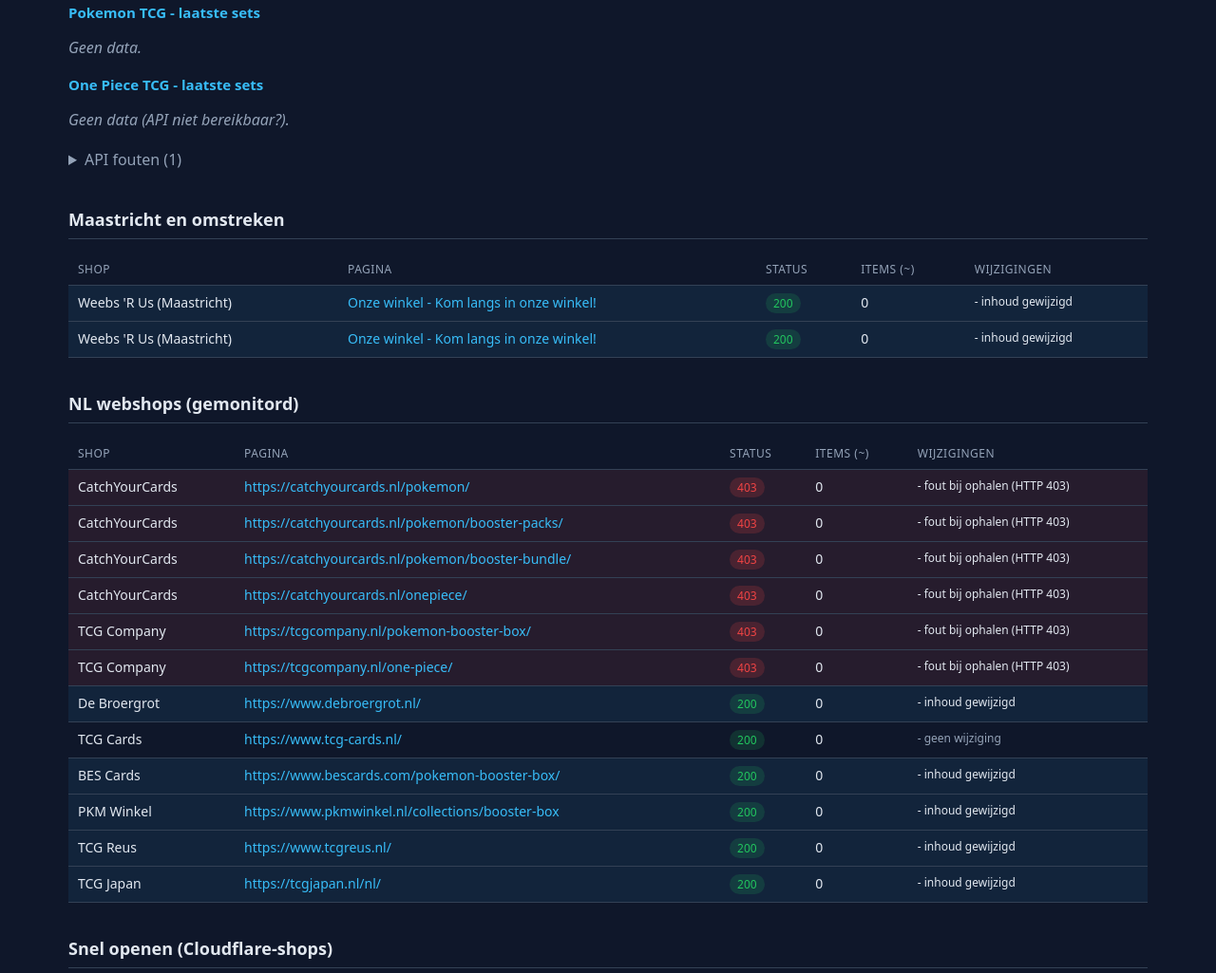
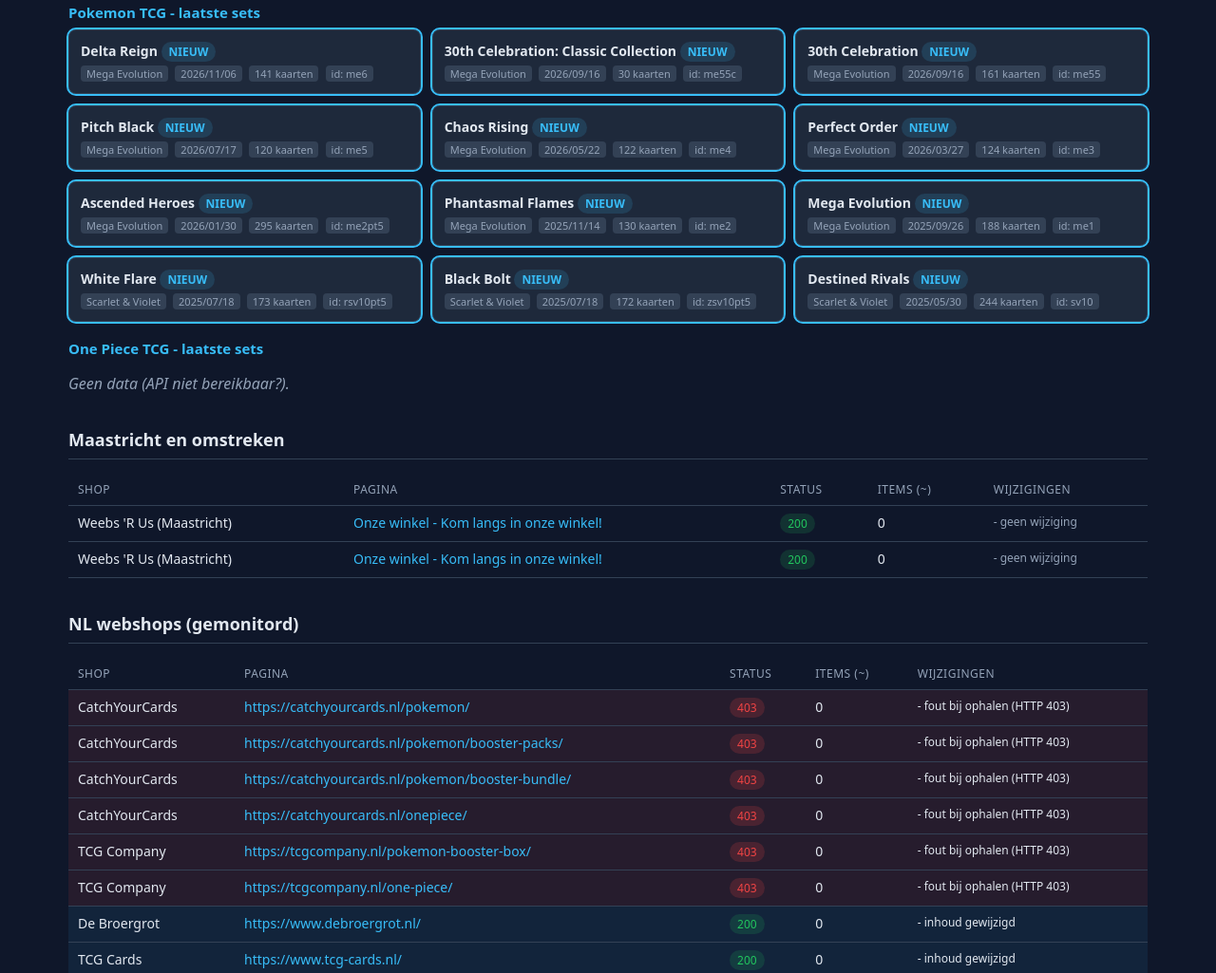
Before and after one commit to MrRayvon/Overview_CollectionCards, a plain HTML site: page docs/index.html in a window 1280 px wide. Shown: the part 1097-2122 px from the top of the page at 95% size. Drawn offline with Linux system fonts and the light colour scheme.

Commit message:
chore(tracker): update snapshot 2026-11-17T14:46:49Z

```diff
--- a/docs/index.html
+++ b/docs/index.html
@@ -53,7 +53,7 @@
 <body>
 <header>
   <h1>Card Tracker - Pokemon & One Piece (NL)</h1>
-  <div class="meta">Laatst bijgewerkt: 2026-11-17T04:41:27+00:00</div>
+  <div class="meta">Laatst bijgewerkt: 2026-11-17T14:46:09+00:00</div>
 </header>
 <nav class="toc">
   <a href="#prijs-singles">Singles trends</a>
@@ -243,7 +243,129 @@
 
 <h3>Pokemon TCG - laatste sets</h3>
 
-<p class="empty">Geen data.</p>
+<div class="grid">
+
+  <div class="card new">
+    <div class="name">Delta Reign <span class="badge b-info">NIEUW</span></div>
+    <div class="meta">
+      <span class="pill">Mega Evolution</span>
+      <span class="pill">2026/11/06</span>
+      <span class="pill">141 kaarten</span>
+      <span class="pill">id: me6</span>
+    </div>
+  </div>
+
+  <div class="card new">
+    <div class="name">30th Celebration: Classic Collection <span class="badge b-info">NIEUW</span></div>
+    <div class="meta">
+      <span class="pill">Mega Evolution</span>
+      <span class="pill">2026/09/16</span>
+      <span class="pill">30 kaarten</span>
+      <span class="pill">id: me55c</span>
+    </div>
+  </div>
+
+  <div class="card new">
+    <div class="name">30th Celebration <span class="badge b-info">NIEUW</span></div>
+    <div class="meta">
+      <span class="pill">Mega Evolution</span>
+      <span class="pill">2026/09/16</span>
+      <span class="pill">161 kaarten</span>
+      <span class="pill">id: me55</span>
+    </div>
+  </div>
+
+  <div class="card new">
+    <div class="name">Pitch Black <span class="badge b-info">NIEUW</span></div>
+    <div class="meta">
+      <span class="pill">Mega Evolution</span>
+      <span class="pill">2026/07/17</span>
+      <span class="pill">120 kaarten</span>
+      <span class="pill">id: me5</span>
+    </div>
+  </div>
+
+  <div class="card new">
+    <div class="name">Chaos Rising <span class="badge b-info">NIEUW</span></div>
+    <div class="meta">
+      <span class="pill">Mega Evolution</span>
+      <span class="pill">2026/05/22</span>
+      <span class="pill">122 kaarten</span>
+      <span class="pill">id: me4</span>
+    </div>
+  </div>
+
+  <div class="card new">
+    <div class="name">Perfect Order <span class="badge b-info">NIEUW</span></div>
+    <div class="meta">
+      <span class="pill">Mega Evolution</span>
+      <span class="pill">2026/03/27</span>
+      <span class="pill">124 kaarten</span>
+      <span class="pill">id: me3</span>
+    </div>
+  </div>
+
+  <div class="card new">
+    <div class="name">Ascended Heroes <span class="badge b-info">NIEUW</span></div>
+    <div class="meta">
+      <span class="pill">Mega Evolution</span>
+      <span class="pill">2026/01/30</span>
+      <span class="pill">295 kaarten</span>
+      <span class="pill">id: me2pt5</span>
+    </div>
+  </div>
+
+  <div class="card new">
+    <div class="name">Phantasmal Flames <span class="badge b-info">NIEUW</span></div>
+    <div class="meta">
+      <span class="pill">Mega Evolution</span>
+      <span class="pill">2025/11/14</span>
+      <span class="pill">130 kaarten</span>
+      <span class="pill">id: me2</span>
+    </div>
+  </div>
+
+  <div class="card new">
+    <div class="name">Mega Evolution <span class="badge b-info">NIEUW</span></div>
+    <div class="meta">
+      <span class="pill">Mega Evolution</span>
+      <span class="pill">2025/09/26</span>
+      <span class="pill">188 kaarten</span>
+      <span class="pill">id: me1</span>
+    </div>
+  </div>
+
+  <div class="card new">
+    <div class="name">White Flare <span class="badge b-info">NIEUW</span></div>
+    <div class="meta">
+      <span class="pill">Scarlet & Violet</span>
+      <span class="pill">2025/07/18</span>
+      <span class="pill">173 kaarten</span>
+      <span class="pill">id: rsv10pt5</span>
+    </div>
+  </div>
+
+  <div class="card new">
+    <div class="name">Black Bolt <span class="badge b-info">NIEUW</span></div>
+    <div class="meta">
+      <span class="pill">Scarlet & Violet</span>
+      <span class="pill">2025/07/18</span>
+      <span class="pill">172 kaarten</span>
+      <span class="pill">id: zsv10pt5</span>
+    </div>
+  </div>
+
+  <div class="card new">
+    <div class="name">Destined Rivals <span class="badge b-info">NIEUW</span></div>
+    <div class="meta">
+      <span class="pill">Scarlet & Violet</span>
+      <span class="pill">2025/05/30</span>
+      <span class="pill">244 kaarten</span>
+      <span class="pill">id: sv10</span>
+    </div>
+  </div>
+
+</div>
 
 
 <h3>One Piece TCG - laatste sets</h3>
@@ -251,11 +373,6 @@
 <p class="empty">Geen data (API niet bereikbaar?).</p>
 
 
-
-<details>
-<summary>API fouten (1)</summary>
-<ul><li><b>Pokemon TCG API</b>: 500 Server Error: Internal Server Error for url: https://api.pokemontcg.io/v2/sets?orderBy=-releaseDate&pageSize=12</li></ul>
-</details>
 
 
 <h2 id="shops-mt">Maastricht en omstreken</h2>
@@ -270,24 +387,24 @@
   <tbody>
 
 
-    <tr class="changed">
+    <tr class="">
       <td>Weebs 'R Us (Maastricht)</td>
       <td><a href="https://weebsrus.com/" target="_blank" rel="noopener">Onze winkel - Kom langs in onze winkel!</a></td>
       <td><span class="badge b-good">200</span></td>
       <td>0</td>
       <td class="changes">
-        <div class="real">- inhoud gewijzigd</div>
+        <div class="">- geen wijziging</div>
       </td>
     </tr>
 
 
-    <tr class="changed">
+    <tr class="">
       <td>Weebs 'R Us (Maastricht)</td>
       <td><a href="https://weebsrus.nl/" target="_blank" rel="noopener">Onze winkel - Kom langs in onze winkel!</a></td>
       <td><span class="badge b-good">200</span></td>
       <td>0</td>
       <td class="changes">
-        <div class="real">- inhoud gewijzigd</div>
+        <div class="">- geen wijziging</div>
       </td>
     </tr>
 
@@ -384,13 +501,13 @@
     </tr>
 
 
-    <tr class="">
+    <tr class="changed">
       <td>TCG Cards</td>
       <td><a href="https://www.tcg-cards.nl/" target="_blank" rel="noopener">https://www.tcg-cards.nl/</a></td>
       <td><span class="badge b-good">200</span></td>
       <td>0</td>
       <td class="changes">
-        <div class="">- geen wijziging</div>
+        <div class="real">- inhoud gewijzigd</div>
       </td>
     </tr>
 
```
Also changed, not shown: data/products_state.json (+4 -4 lines), data/sets.json (+15 -2 lines), data/state.json (+29 -29 lines), 2 other files.
